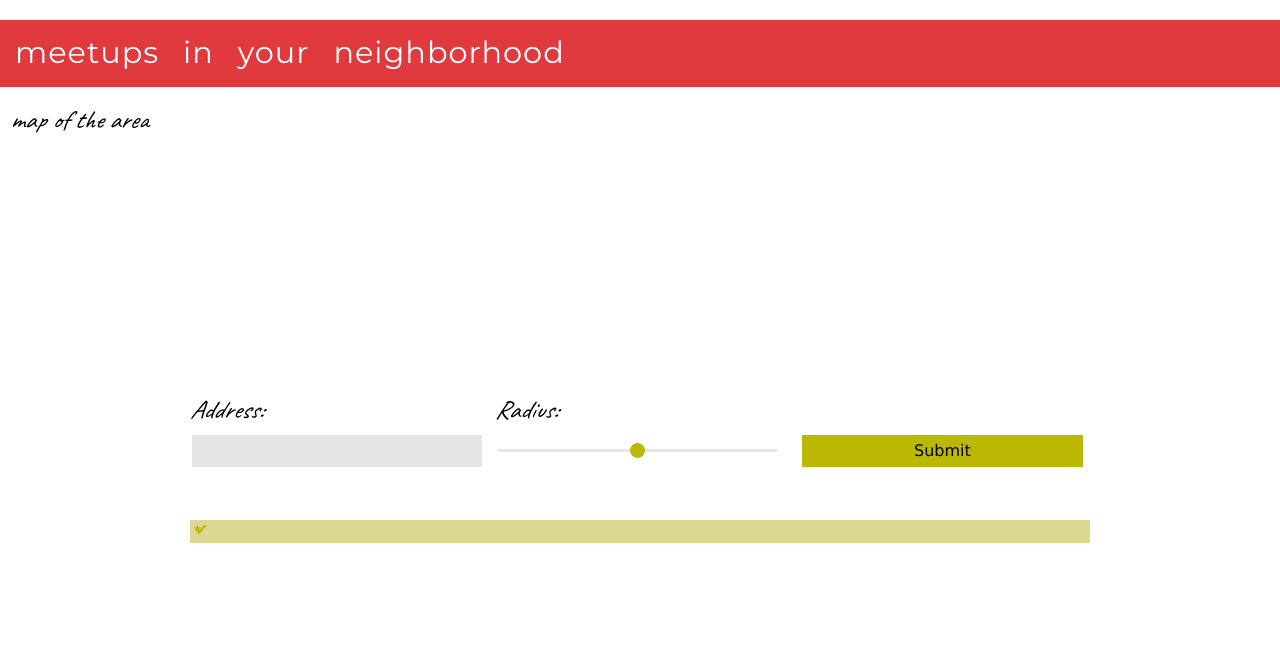
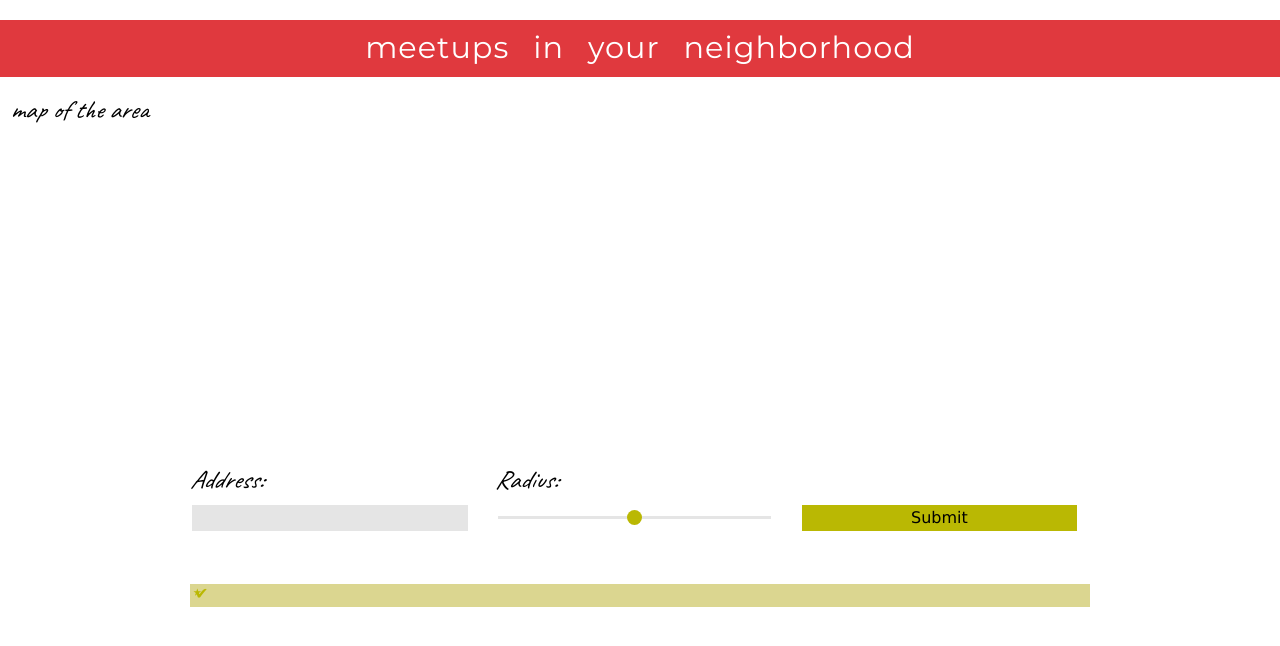
Before and after one commit to sunnyAnna/mapping, a website: page index.html in a window 1280 px wide. Drawn offline with nearby package versions, Linux system fonts and the light colour scheme; some packages are replaced by stand-ins of ours.

Commit message:
fixed form padding, added touch event for range slider

```diff
--- a/css/style.css
+++ b/css/style.css
@@ -26,7 +26,7 @@ main,
 }
 
 .map {
-	height: 30%;
+	height: 40%;
 	width: 100%;
 }
 
@@ -39,10 +39,10 @@ body {
 }
 
 h1 {
-	font: 1.9em/1.2em 'Montserrat', sans-serif;
-	letter-spacing: 1px;
-	word-spacing: 15px;
-	padding: 15px;
+	font: 1.1em/1.3em 'Montserrat', sans-serif;
+	word-spacing: 3px;
+	padding: 10px;
+	text-align: center;
 }
 
 h2 {
@@ -108,20 +108,6 @@ h1,
 .meetups li::before {
 	/* yellow */
 	color: #bab803;
-}
-
-
-/* HEADER */
-
-header {
-	margin-bottom: 20px;
-}
-
-
-/* MAP */
-
-.gm-style .gm-style-iw {
-	font-size: 18px;
 }
 
 
@@ -234,9 +220,8 @@ input,
 #submit {
 	height: 1.9em;
 	border: 2px solid white;
-	line-height: 1.9em;
-	-moz-box-sizing: content-box;
-	box-sizing: content-box;
+	-moz-box-sizing: border-box;
+	box-sizing: border-box;
 	padding: 1px;
 }
 
@@ -285,6 +270,17 @@ input,
 /* HOME */
 
 @media only screen and (min-width: 768px) {
+	header {
+		margin-bottom: 20px;
+	}
+	h1 {
+		font: 1.9em/1.2em 'Montserrat', sans-serif;
+		word-spacing: 15px;
+		letter-spacing: 1px;
+	}
+	.gm-style .gm-style-iw {
+		font-size: 1em;
+	}
 	.pad {
 		max-width: 900px;
 	}
--- a/index.html
+++ b/index.html
@@ -29,7 +29,7 @@
 				<div class="form-elem">
 					<label for="range">Radius:</label>
 					<output for="range" data-bind="text: form.radius() + ' miles'"></output>
-					<input id="range" type="range" name="radius" min='1' max='5' step='1' data-bind="value: form.radius, event: {input: updateMeetupMap, click: updateMeetupMap, focus: updateMeetupMap}" />
+					<input id="range" type="range" name="radius" min='1' max='5' step='1' data-bind="value: form.radius, event: {touchend: updateMeetupMap, mouseup: updateMeetupMap, click: updateMeetupMap}" />
 				</div>
 				<button class="form-elem" type="submit" id='submit'>Submit</button>
 			</form>
--- a/js/main.js
+++ b/js/main.js
@@ -50,6 +50,7 @@ requirejs(['app/meetup', 'app/form', 'app/map', 'knockout', 'gmaps', 'app/geocod
 						group.details(false);
 					});
 				}
+				return true;
 			};
 			/**
 			 * @description Toggles visibility of the meetup group and its marker.
```
